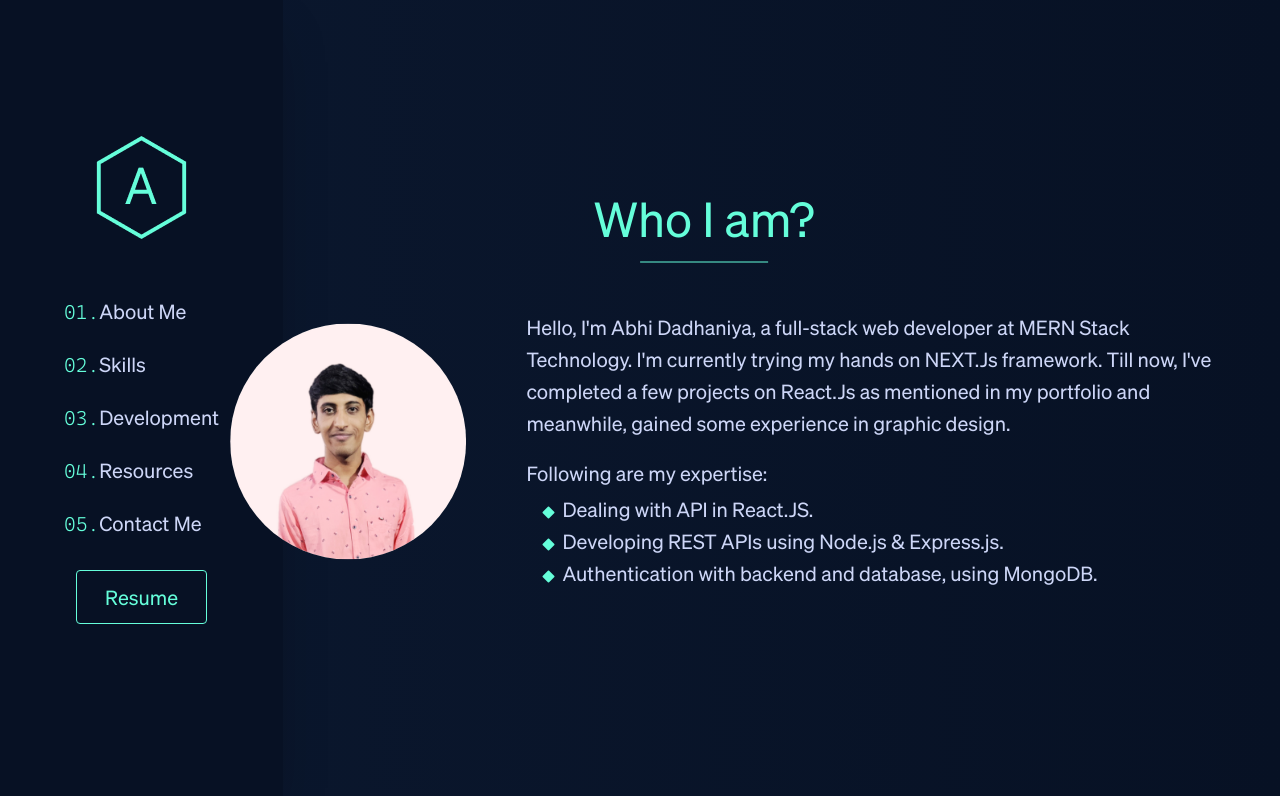
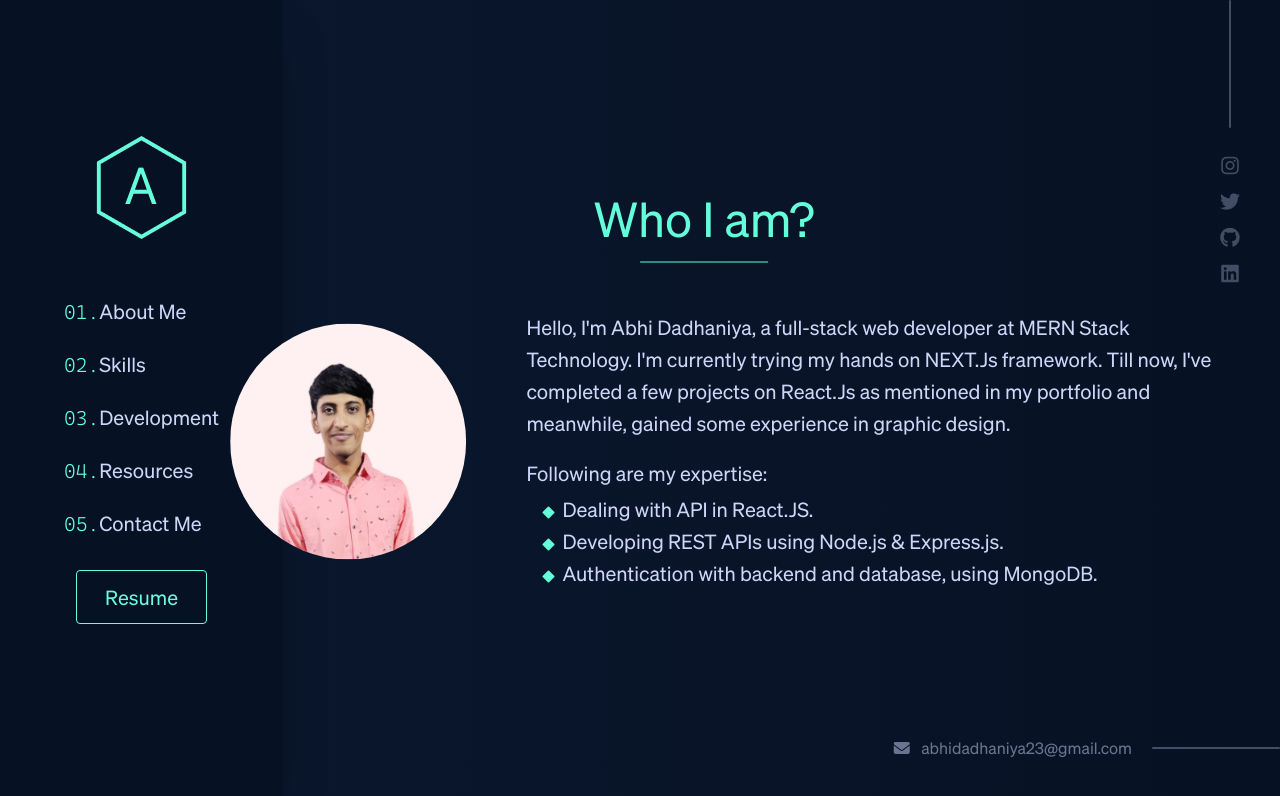
Before and after one commit to abhidadhaniya23/abhi-portfolio, a Next.js app: page /about in a window 1280 px wide. Shown: the top 796 px of the page. Built offline with nearby package versions, Linux system fonts and the light colour scheme.

Commit message:
front page animations added

```diff
--- /dev/null
+++ b/components/ConnectLine.js
@@ -0,0 +1,90 @@
+import Link from "next/link";
+import { motion } from "framer-motion";
+
+const SocialLine = () => {
+    const animations = {
+        line: {
+            initial: { opacity: 0 },
+            exit: { opacity: 0, transition: { duration: 0.3 } },
+            animate: { opacity: 1, transition: { duration: 0.4, delay: 1.2 } },
+        },
+    };
+    const socialIcons = [
+        {
+            link: "https://www.instagram.com/_abhi_dadhaniya_/",
+            icon: "fa-brands fa-instagram",
+        },
+        {
+            link: "https://twitter.com/abhidadhaniya3",
+            icon: "fa-brands fa-twitter",
+        },
+        {
+            link: "https://github.com/abhidadhaniya23",
+            icon: "fa-brands fa-github",
+        },
+        {
+            link: "https://www.linkedin.com/in/abhi-dadhaniya-a09924220/",
+            icon: "fa-brands fa-linkedin",
+        },
+    ];
+    return (
+        <>
+            <div className="fixed top-0 flex flex-col items-center justify-center right-10">
+                <motion.span variants={animations.line} animate="animate" exit="exit" initial="initial" className="block bg-lightBluePrimary/30 mb-5 h-32 w-[2px] rounded-full"></motion.span>
+                {socialIcons.map((icon, index) => (
+                    <Icon icon={icon.icon} index={index} key={index} link={icon.link} />
+                ))}
+            </div>
+        </>
+    );
+};
+
+const EmailLine = () => {
+    const animations = {
+        emailAnimate: {
+            initial: { opacity: 0, x: 50 },
+            exit: { opacity: 0, x: 0, transition: { duration: 0.3 } },
+            animate: { opacity: 1, x: 0, transition: { duration: 0.4, delay: 1.4 } },
+        },
+        line: {
+            initial: { opacity: 0 },
+            exit: { opacity: 0, transition: { duration: 0.3 } },
+            animate: { opacity: 1, transition: { duration: 0.4, delay: 1.4 } },
+        },
+    };
+    return (
+        <>
+            <div className="absolute right-0 flex flex-row items-center justify-center bottom-10">
+                <Link href="mailto:abhidadhaniya23@gmail.com">
+                    <motion.a variants={animations.emailAnimate} animate="animate" exit="exit" initial="initial" className="duration-300 text-lightBluePrimary/50 hover:text-cyanPrimary/90">
+                        <i className="mr-2 fa-solid fa-envelope"></i> abhidadhaniya23@gmail.com
+                    </motion.a>
+                </Link>
+                <motion.span variants={animations.line} animate="animate" exit="exit" initial="initial" className="block bg-lightBluePrimary/30 ml-5 w-32 h-[2px] rounded-full"></motion.span>
+            </div>
+        </>
+    );
+};
+
+const Icon = ({ index, icon, link }) => {
+    const animations = {
+        icons: {
+            initial: { opacity: 0, y: -20 },
+            exit: { opacity: 0, y: 0, transition: { duration: 0.3 } },
+            animate: { opacity: 1, y: 0, transition: { duration: 0.4, delay: index * 0.2 + 1 } },
+        },
+    };
+    return (
+        <>
+            <motion.div variants={animations.icons} animate="animate" exit="exit" initial="initial">
+                <Link href={link}>
+                    <a target="_blank">
+                        <i className={`my-2 text-xl duration-300 text-lightBluePrimary/30 hover:text-cyanPrimary ${icon}`}></i>
+                    </a>
+                </Link>
+            </motion.div>
+        </>
+    );
+};
+
+export { SocialLine, EmailLine };
--- a/components/development/Development.js
+++ b/components/development/Development.js
@@ -6,26 +6,32 @@ const Development = () => {
         {
             name: "ReactJS",
             url: "/react",
+            icon: "fa-brands fa-react",
         },
         {
             name: "Front-end",
             url: "/front-end",
+            icon: "fa-solid fa-code",
         },
         {
             name: "Full Stack",
             url: "/full-stack",
+            icon: "fa-solid fa-globe",
         },
         {
             name: "Games",
             url: "/games",
+            icon: "fa-solid fa-gamepad",
         },
         {
             name: "UI-Designs",
             url: "/ui-designs",
+            icon: "fa-solid fa-bezier-curve",
         },
         {
             name: "Blogs",
             url: "/blogs",
+            icon: "fa-brands fa-readme",
         },
     ];
     const projectData = [
@@ -64,10 +70,13 @@ const Development = () => {
         <>
             <Heading heading={"What I've Done"} />
             <div className="flex flex-row items-start justify-center mt-10">
-                <div className="sticky flex flex-col items-center justify-center mt-10 w-44 top-10">
+                <div className="sticky flex flex-col items-center justify-center w-56 mt-10 top-10">
                     {categoryProjects.map((project, index) => (
                         <Link href={project.url} key={index}>
-                            <a className="py-3 focus:text-cyanPrimary focus:border-cyanPrimary my-1 w-full border-[1px] border-transparent duration-300 hover:border-cyanPrimary rounded-[4px] text-lg px-7 font-codeText text-lightBluePrimary bg-darkBluePrimary">{project.name}</a>
+                            <a className="py-3 focus:text-cyanPrimary focus:border-cyanPrimary my-1 w-full border-[1px] border-transparent duration-300 hover:border-cyanPrimary rounded-[4px] text-lg px-7 font-codeText text-lightBluePrimary bg-darkBluePrimary">
+                                <i className={`mr-4 text-cyanPrimary ${project.icon}`}></i>
+                                {project.name}
+                            </a>
                         </Link>
                     ))}
                 </div>
--- a/package.json
+++ b/package.json
@@ -9,6 +9,7 @@
     "lint": "next lint"
   },
   "dependencies": {
+    "framer-motion": "^6.2.8",
     "next": "12.1.4",
     "react": "18.0.0",
     "react-circular-progressbar": "^2.0.4",
--- a/pages/_app.js
+++ b/pages/_app.js
@@ -1,7 +1,15 @@
-import '../styles/globals.css'
+import "../styles/globals.css";
+import React from "react";
+import { AnimatePresence } from "framer-motion";
 
-function MyApp({ Component, pageProps }) {
-  return <Component {...pageProps} />
+function MyApp({ Component, pageProps, router }) {
+    return (
+        <>
+            <AnimatePresence exitBeforeEnter={true}>
+                <Component {...pageProps} key={router.pathname} />;
+            </AnimatePresence>
+        </>
+    );
 }
 
-export default MyApp
+export default MyApp;
--- a/pages/about.js
+++ b/pages/about.js
@@ -1,9 +1,12 @@
 import About from "../components/about/About";
+import { EmailLine, SocialLine } from "../components/ConnectLine";
 import Layout from "../components/Layout";
 
 const about = () => {
     return (
         <>
+            <SocialLine />
+            <EmailLine />
             <Layout component={<About />} />
         </>
     );
--- a/pages/contact.js
+++ b/pages/contact.js
@@ -1,9 +1,13 @@
 import Contact from "../components/contact/Contact";
 import Layout from "../components/Layout";
+import { SocialLine } from "../components/ConnectLine";
+import { EmailLine } from "../components/ConnectLine";
 
 const contact = () => {
     return (
         <>
+            <SocialLine />
+            <EmailLine />
             <Layout component={<Contact />} />
         </>
     );
--- a/pages/index.js
+++ b/pages/index.js
@@ -1,5 +1,8 @@
 import Link from "next/link";
 import Layout from "../components/Layout";
+import { SocialLine } from "../components/ConnectLine";
+import { EmailLine } from "../components/ConnectLine";
+import { motion } from "framer-motion";
 
 export default function Home() {
     return (
@@ -13,61 +16,54 @@ export default function Home() {
     );
 }
 
+const animations = {
+    spanTag: {
+        initial: { opacity: 0, y: -100 },
+        exit: { opacity: 0, y: -100, transition: { duration: 0.3 } },
+        animate: { opacity: 1, y: 0, transition: { duration: 0.4 } },
+    },
+    name: {
+        initial: { opacity: 0, x: -50 },
+        exit: { opacity: 0, x: -50, transition: { duration: 0.2 } },
+        animate: { opacity: 1, x: 0, transition: { duration: 0.4, delay: 0.2 } },
+    },
+    tagLine: {
+        initial: { opacity: 0, x: -50 },
+        exit: { opacity: 0, x: -50, transition: { duration: 0.2 } },
+        animate: { opacity: 1, x: 0, transition: { duration: 0.3, delay: 0.4 } },
+    },
+    desc: {
+        initial: { opacity: 0, x: -50 },
+        exit: { opacity: 0, x: -50, transition: { duration: 0.2 } },
+        animate: { opacity: 1, x: 0, transition: { duration: 0.3, delay: 0.6 } },
+    },
+    btn: {
+        initial: { opacity: 0, y: -50 },
+        exit: { opacity: 0, y: -50, transition: { duration: 0.2 } },
+        animate: { opacity: 1, y: 0, transition: { duration: 0.3, delay: 0.7 } },
+    },
+};
+
 const HeaderIntro = () => {
     return (
         <>
-            <span className="my-5 text-2xl font-codeText text-cyanPrimary">Hi, My name is</span>
-            <h1 className="my-5 text-6xl font-bold text-lightBluePrimary">Abhi Dadhaniya</h1>
-            <h1 className="my-5 font-bold text-7xl text-lightBlueSecondary">I build things for web.</h1>
-            <p className="mb-10 text-xl text-lightBlueSecondary/80">I have been a web developer for the past 3 years. I specialize in JavaScript, ReactJS, NodeJS & ExpressJS and I’m using MongoDB as Database.</p>
-            <Link href="/contact">
-                <a className="btn">Hire Me</a>
-            </Link>
+            <motion.span variants={animations.spanTag} initial="initial" animate="animate" exit="exit" className="relative my-5 text-2xl font-codeText text-cyanPrimary">
+                Hi, My name is
+            </motion.span>
+            <motion.h1 variants={animations.name} initial="initial" animate="animate" exit="exit" className="my-5 text-6xl font-bold text-lightBluePrimary">
+                Abhi Dadhaniya
+            </motion.h1>
+            <motion.h2 variants={animations.tagLine} initial="initial" animate="animate" exit="exit" className="my-5 font-bold text-7xl text-lightBlueSecondary">
+                I build things for web.
+            </motion.h2>
+            <motion.p variants={animations.desc} initial="initial" animate="animate" exit="exit" className="mb-10 text-xl text-lightBlueSecondary/80">
+                I have been a web developer for the past 3 years. I specialize in JavaScript, ReactJS, NodeJS & ExpressJS and I’m using MongoDB as Database.
+            </motion.p>
+            <motion.div variants={animations.btn} initial="initial" animate="animate" exit="exit">
+                <Link href="/contact">
+                    <a className="btn">Hire Me</a>
+                </Link>
+            </motion.div>
         </>
     );
 };
-
-const SocialLine = () => {
-    return (
-        <>
-            <div className="fixed top-0 flex flex-col items-center justify-center right-10">
-                <span className="block bg-lightBluePrimary/30 mb-5 h-32 w-[2px] rounded-full"></span>
-                <Link href="https://www.instagram.com/_abhi_dadhaniya_/">
-                    <a target="_blank">
-                        <i className="my-2 text-xl duration-300 text-lightBluePrimary/30 hover:text-cyanPrimary fa-brands fa-instagram"></i>
-                    </a>
-                </Link>
-                <Link href="https://twitter.com/abhidadhaniya3">
-                    <a target="_blank">
-                        <i className="my-2 text-xl duration-300 text-lightBluePrimary/30 hover:text-cyanPrimary fa-brands fa-twitter"></i>
-                    </a>
-                </Link>
-                <Link href="https://github.com/abhidadhaniya23">
-                    <a target="_blank">
-                        <i className="my-2 text-xl duration-300 text-lightBluePrimary/30 hover:text-cyanPrimary fa-brands fa-github"></i>
-                    </a>
-                </Link>
-                <Link href="https://www.linkedin.com/in/abhi-dadhaniya-a09924220/">
-                    <a target="_blank">
-                        <i className="my-2 text-xl duration-300 text-lightBluePrimary/30 hover:text-cyanPrimary fa-brands fa-linkedin-in"></i>
-                    </a>
-                </Link>
-            </div>
-        </>
-    );
-};
-
-const EmailLine = () => {
-    return (
-        <>
-            <div className="absolute right-0 flex flex-row items-center justify-center bottom-10">
-                <Link href="mailto:abhidadhaniya23@gmail.com">
-                    <a className="duration-300 text-lightBluePrimary/50 hover:text-cyanPrimary/90">
-                        <i className="mr-2 fa-solid fa-envelope"></i> abhidadhaniya23@gmail.com
-                    </a>
-                </Link>
-                <span className="block bg-lightBluePrimary/30 ml-5 w-32 h-[2px] rounded-full"></span>
-            </div>
-        </>
-    );
-};
```
Also changed, not shown: 1 other file (tests, documents, lock files or other folders).
